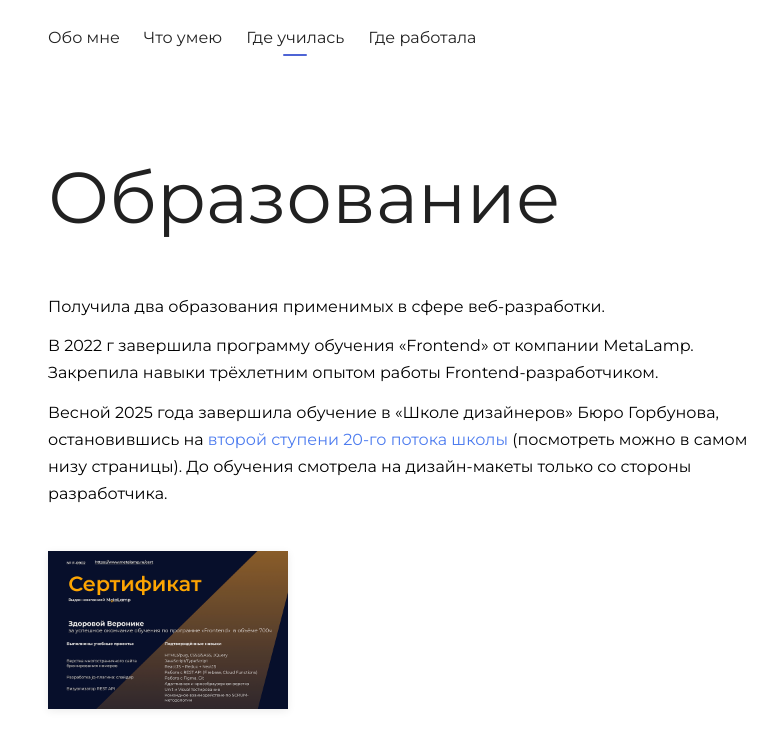
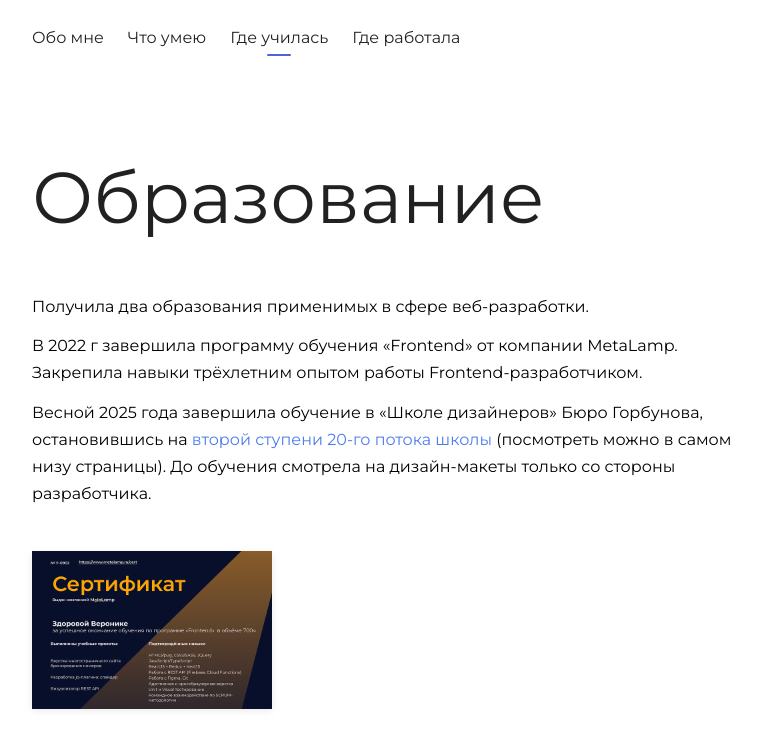
Before and after one commit to wzdorowa/portfolio, a Next.js app: page /education in a window 1280 px wide. Shown: the top 748 px of the page, without its empty margins (16-793 px from the left). Built offline with nearby package versions, Linux system fonts and the light colour scheme.

Commit message:
Update paddings

```diff
--- a/src/components/Overview/Overview.tsx
+++ b/src/components/Overview/Overview.tsx
@@ -42,14 +42,14 @@ const Root = styled("div")({
   flexDirection: "column",
   alignItems: "flex-start",
   gap: 100,
-  padding: "42px 64px 80px",
+  padding: "42px 48px 80px",
   minWidth: 580,
   maxWidth: 600,
   height: "100vh",
   boxSizing: "border-box",
 
   "@media (max-width: 1280px)": {
-    padding: "24px 128px 40px 64px",
+    padding: "24px 128px 40px 48px",
     minWidth: "auto",
     maxWidth: "100%",
     height: "100%",
--- a/src/page-components/EducationPage/components/EducationLayout.tsx
+++ b/src/page-components/EducationPage/components/EducationLayout.tsx
@@ -21,13 +21,13 @@ export const EducationLayout = ({ children }: EducationLayoutProps) => (
 
 const Root = styled("div")({
   background: "#fff",
-  padding: "42px 64px 80px",
+  padding: "42px 48px 80px",
   display: "flex",
   flexDirection: "column",
   gap: 100,
 
   "@media (max-width: 1300px)": {
-    padding: "24px 128px 40px 64px",
+    padding: "24px 128px 40px 48px",
   },
 
   "@media (max-width: 768px)": {
--- a/src/page-components/ExperiencePage/components/ExperienceLayout.tsx
+++ b/src/page-components/ExperiencePage/components/ExperienceLayout.tsx
@@ -22,13 +22,13 @@ export const ExperienceLayout = ({ children }: ExperienceLayoutProps) => (
 const Root = styled("div")({
   background: "#fff",
   minHeight: "100vh",
-  padding: "24px 128px 160px 64px",
+  padding: "24px 128px 160px 48px",
   display: "flex",
   flexDirection: "column",
   gap: 100,
 
   "@media (max-width: 1300px)": {
-    padding: "24px 128px 120px 64px",
+    padding: "24px 128px 120px 48px",
   },
 
   "@media (max-width: 768px)": {
--- a/src/page-components/MainPage.tsx
+++ b/src/page-components/MainPage.tsx
@@ -51,14 +51,14 @@ const Overview = styled("div")({
   flexDirection: "column",
   alignItems: "flex-start",
   gap: 100,
-  padding: "42px 64px 80px",
+  padding: "42px 48px 80px",
   minWidth: 580,
   maxWidth: 600,
   height: "100vh",
   boxSizing: "border-box",
 
   "@media (max-width: 1440px)": {
-    padding: "24px 128px 40px 64px",
+    padding: "24px 128px 40px 48px",
     minWidth: "auto",
     maxWidth: "100%",
     height: "max-content",
--- a/src/page-components/PortfolioPage/PortfolioPage.tsx
+++ b/src/page-components/PortfolioPage/PortfolioPage.tsx
@@ -40,18 +40,18 @@ const Root = styled("div")({
 
 const PortfolioSection = styled(Box)({
   flex: 2,
-  padding: "50px 64px 76px 0",
+  padding: "50px 48px 76px 0",
   height: "100vh",
   overflowY: "scroll",
 
   "@media (max-width: 1440px)": {
     gap: 32,
-    padding: "50px 64px 76px 64px",
+    padding: "50px 64px 76px 48px",
   },
 
   "@media (max-width: 1280px)": {
     height: "auto",
-    padding: "24px 128px 40px 64px",
+    padding: "24px 128px 40px 48px",
   },
   "@media (max-width: 768px)": {
     padding: "24px 48px 40px 32px",
--- a/src/page-components/ProjectPage/components/ProjectOverview.tsx
+++ b/src/page-components/ProjectPage/components/ProjectOverview.tsx
@@ -56,7 +56,7 @@ const Root = styled("div")<{
   display: "flex",
   flexDirection: "column",
   alignItems: "flex-start",
-  padding: "42px 64px 80px",
+  padding: "42px 48px 80px",
   minWidth: 580,
   maxWidth: 600,
   height: "100vh",
@@ -65,7 +65,7 @@ const Root = styled("div")<{
   color: $textColor || "inherit",
 
   "@media (max-width: 1280px)": {
-    padding: "24px 128px 40px 64px",
+    padding: "24px 128px 40px 48px",
     minWidth: "auto",
     maxWidth: "100%",
     height: "100%",
```
